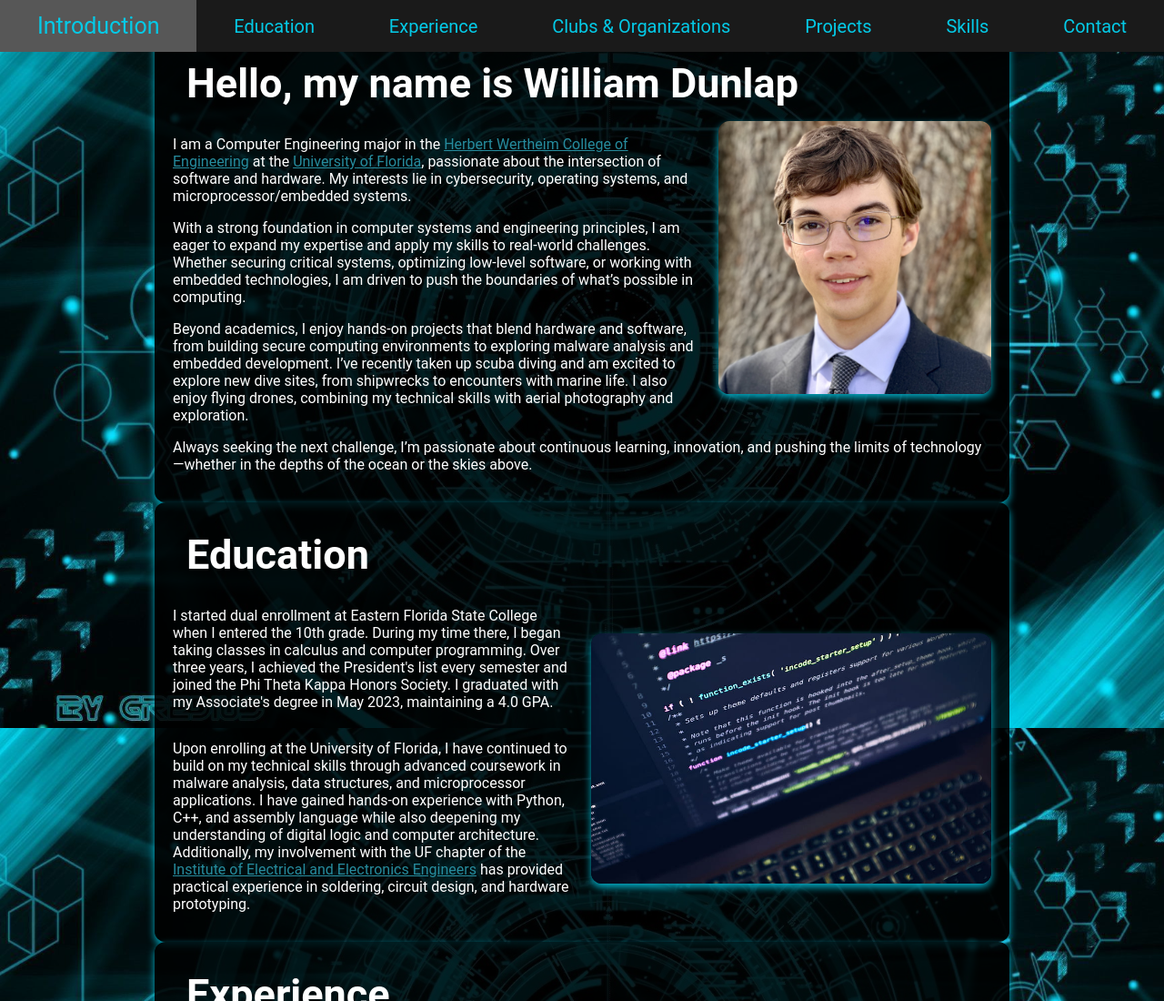
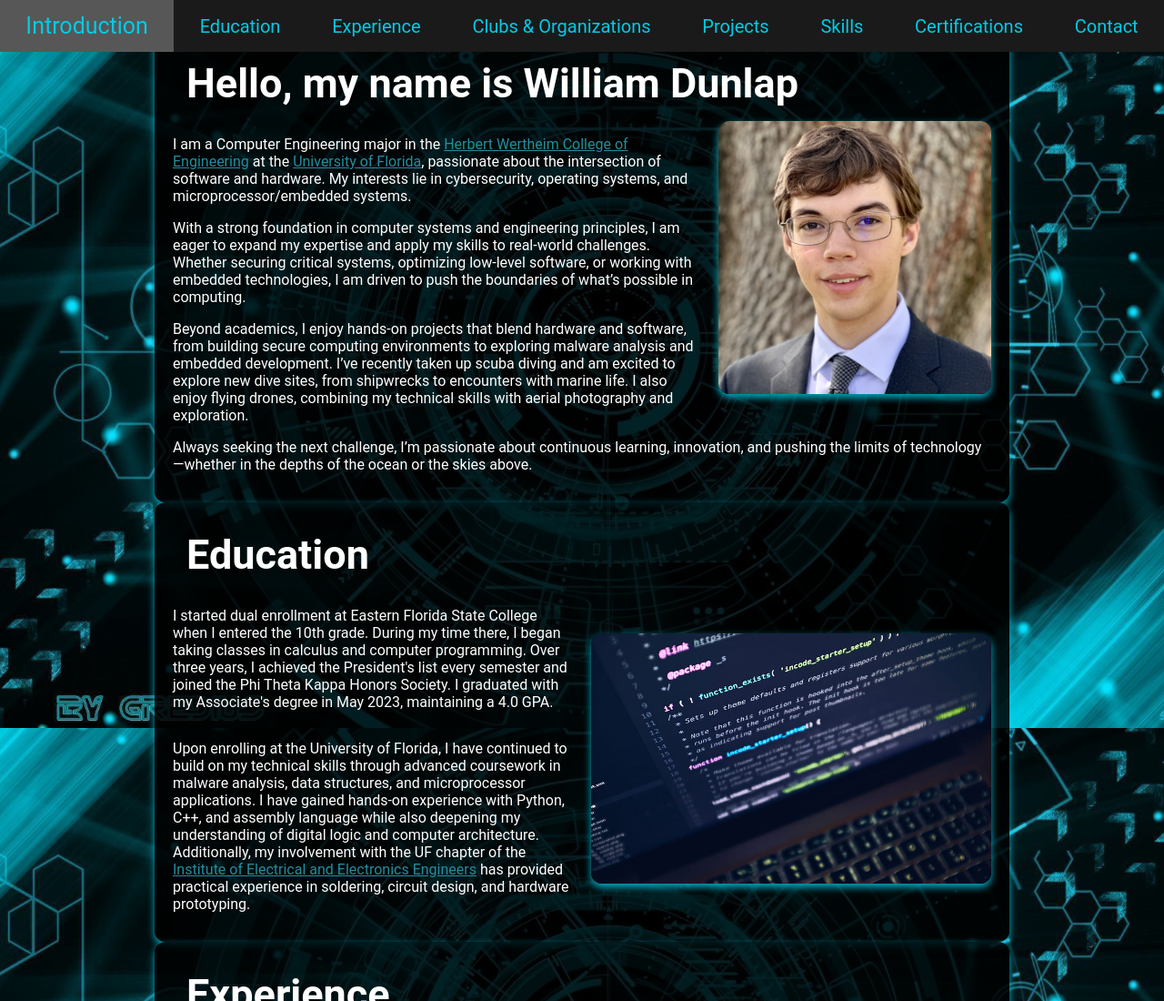
Before and after one commit to William-Dunlap/William-Dunlap.github.io, a plain HTML site: page index.html in a window 1280 px wide. Shown: the top 1100 px of the page at 91% size. Drawn offline with Linux system fonts and the light colour scheme.

Commit message:
Adds to the menu

```diff
--- a/index.html
+++ b/index.html
@@ -15,6 +15,7 @@
         <a href="https://william-dunlap.github.io/clubs">Clubs & Organizations</a>
         <a href="https://william-dunlap.github.io/projects">Projects</a>
         <a href="https://william-dunlap.github.io/#skills">Skills</a>
+        <a href="https://william-dunlap.github.io/#certifications">Certifications</a>
         <a href="#contact">Contact</a>
     </div>
 
@@ -169,7 +170,7 @@
         <!-- Add more rows as needed -->
     </table>
     </section>
-        <section id="certs" class="container">
+        <section id="certifications" class="container">
             <h2>Certifications</h2>
             <div class="grid">
                 <div class="cert-text">
```
Also changed, not shown: clubs.html (+1 -0 lines), education.html (+1 -0 lines), experience.html (+1 -0 lines), projects.html (+1 -0 lines).
